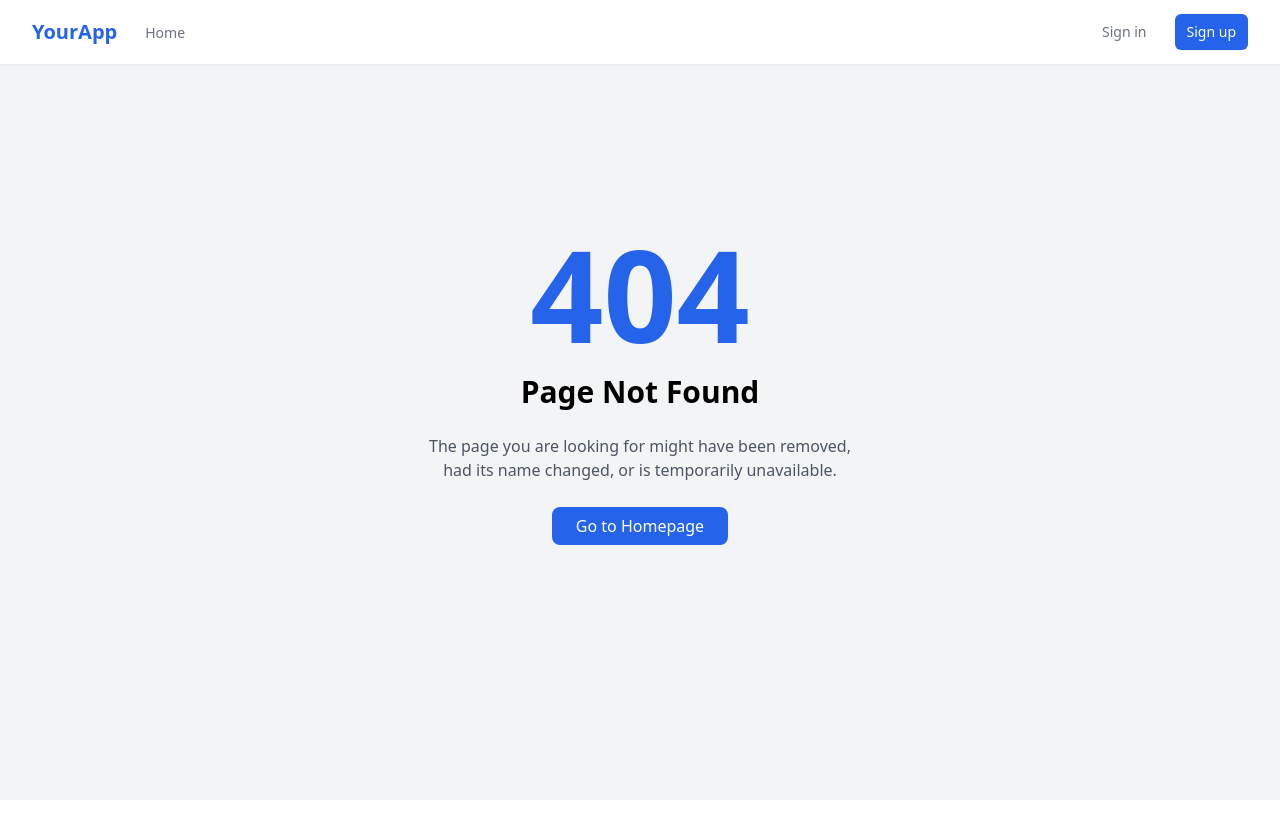
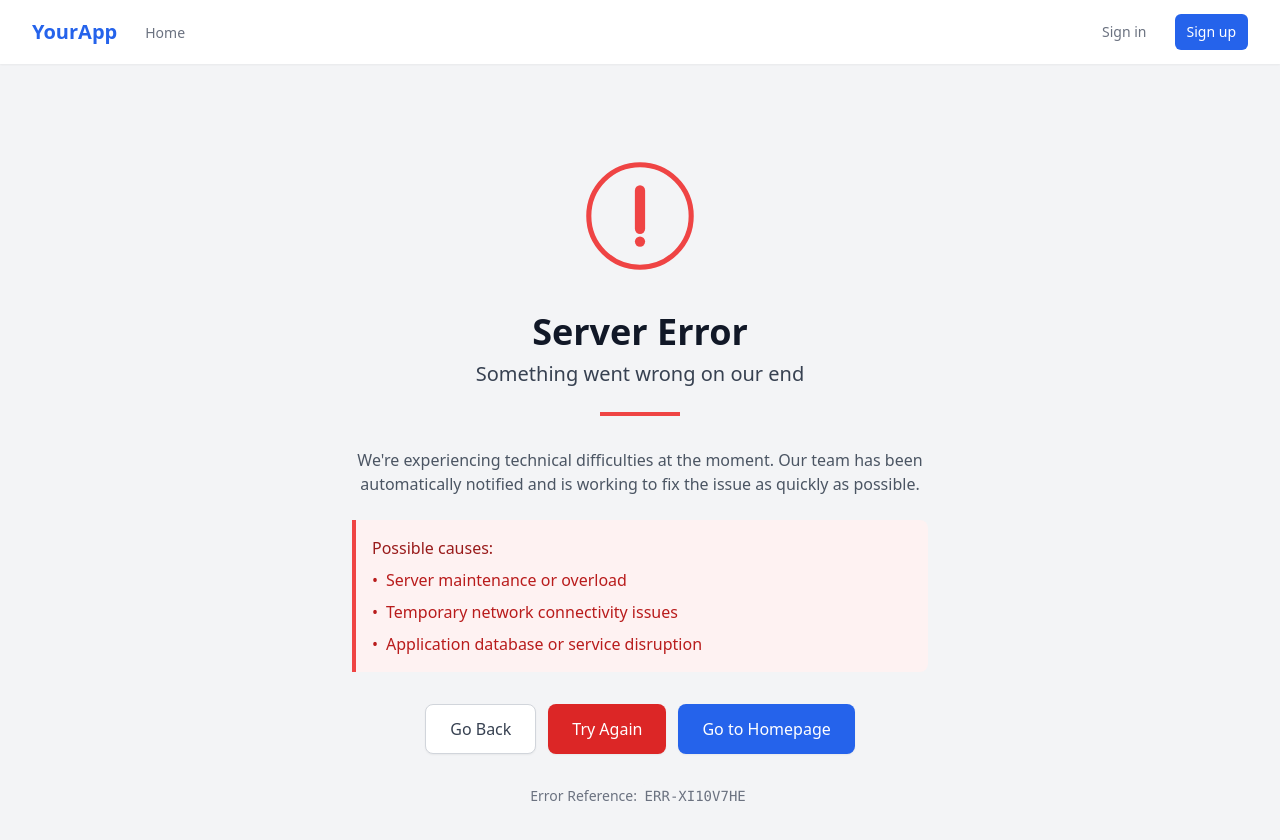
Before and after one commit to GP4-Team/front-user, a React (Create React App) app: page /server-error in a window 1280 px wide. Before the commit this address had no page. Shown: the top 840 px of the page. Before the commit the page ends 800 px from the top, so only its background shows below. Built offline with nearby package versions, Linux system fonts and the light colour scheme.

Commit message:
update error pages

```diff
--- a/src/App.js
+++ b/src/App.js
@@ -1,4 +1,4 @@
-// src/App.jsx
+// src/App.js
 import React from "react";
 import {
   BrowserRouter as Router,
@@ -19,6 +19,7 @@ import Dashboard from "./pages/dashboard/Dashboard";
 import ProfilePage from "./pages/user/ProfilePage";
 import Unauthorized from "./pages/common/Unauthorized";
 import NotFound from "./pages/common/NotFound";
+import ServerError from "./pages/common/ServerError";
 
 function App() {
   return (
@@ -42,6 +43,7 @@ function App() {
                   element={<ResetPasswordForm />}
                 />
                 <Route path="/unauthorized" element={<Unauthorized />} />
+                <Route path="/server-error" element={<ServerError />} />
 
                 {/* Protected routes - require authentication */}
                 <Route element={<ProtectedRoute />}>
--- /dev/null
+++ b/src/pages/common/LoadingScreen.jsx
@@ -0,0 +1,16 @@
+// src/components/common/LoadingScreen.jsx
+import React from 'react';
+
+const LoadingScreen = ({ message = 'Loading...' }) => {
+  return (
+    <div className="min-h-screen flex flex-col items-center justify-center bg-gray-100">
+      <div className="text-center">
+        <div className="animate-spin rounded-full h-16 w-16 border-t-4 border-blue-500 border-solid mb-6"></div>
+        <h2 className="text-xl font-medium text-gray-700">{message}</h2>
+        <p className="text-gray-500 mt-2">Please wait while we set things up for you</p>
+      </div>
+    </div>
+  );
+};
+
+export default LoadingScreen;
--- a/src/pages/common/ServerError.jsx
+++ b/src/pages/common/ServerError.jsx
@@ -0,0 +1,100 @@
+// src/pages/common/ServerError.jsx
+import React, { useState } from 'react';
+
+const ServerError = () => {
+  const [isRetrying, setIsRetrying] = useState(false);
+
+  const handleRetry = () => {
+    setIsRetrying(true);
+    setTimeout(() => {
+      window.location.reload();
+    }, 500);
+  };
+
+  const handleGoBack = () => {
+    window.history.back();
+  };
+
+  const handleGoHome = () => {
+    window.location.href = '/';
+  };
+
+  return (
+    <div className="min-h-[70vh] flex flex-col justify-center items-center px-4 py-12">
+      <div className="text-center max-w-xl">
+        <div className="mb-8">
+          <svg className="h-32 w-32 text-red-500 mx-auto" viewBox="0 0 100 100" fill="none" xmlns="http://www.w3.org/2000/svg">
+            <path d="M50 90C72.0914 90 90 72.0914 90 50C90 27.9086 72.0914 10 50 10C27.9086 10 10 27.9086 10 50C10 72.0914 27.9086 90 50 90Z" stroke="currentColor" strokeWidth="4"/>
+            <path d="M50 30V60" stroke="currentColor" strokeWidth="8" strokeLinecap="round"/>
+            <circle cx="50" cy="70" r="4" fill="currentColor"/>
+          </svg>
+        </div>
+
+        <h1 className="text-4xl font-bold text-gray-900 mb-2">Server Error</h1>
+        <h2 className="text-xl font-medium text-gray-700 mb-6">Something went wrong on our end</h2>
+
+        <div className="h-1 w-20 bg-red-500 mx-auto mb-8"></div>
+
+        <p className="text-gray-600 mb-6">
+          We're experiencing technical difficulties at the moment. Our team has been
+          automatically notified and is working to fix the issue as quickly as possible.
+        </p>
+
+        <div className="bg-red-50 border-l-4 border-red-500 rounded-r-lg p-4 mb-8 text-left">
+          <h3 className="font-medium text-red-800 mb-2">Possible causes:</h3>
+          <ul className="text-red-700 space-y-2">
+            <li className="flex items-start">
+              <span className="mr-2">•</span>
+              Server maintenance or overload
+            </li>
+            <li className="flex items-start">
+              <span className="mr-2">•</span>
+              Temporary network connectivity issues
+            </li>
+            <li className="flex items-start">
+              <span className="mr-2">•</span>
+              Application database or service disruption
+            </li>
+          </ul>
+        </div>
+
+        <div className="flex flex-col sm:flex-row justify-center gap-3 mt-6">
+          <button
+            onClick={handleGoBack}
+            className="bg-white border border-gray-300 text-gray-700 hover:bg-gray-50 font-medium py-3 px-6 rounded-lg transition-colors shadow-sm"
+          >
+            Go Back
+          </button>
+          <button
+            onClick={handleRetry}
+            disabled={isRetrying}
+            className="bg-red-600 hover:bg-red-700 text-white font-medium py-3 px-6 rounded-lg transition-colors shadow-sm flex items-center justify-center"
+          >
+            {isRetrying ? (
+              <>
+                <div className="animate-spin h-5 w-5 mr-2 border-t-2 border-b-2 border-white rounded-full"></div>
+                Retrying...
+              </>
+            ) : (
+              <>
+                Try Again
+              </>
+            )}
+          </button>
+          <button
+            onClick={handleGoHome}
+            className="bg-blue-600 hover:bg-blue-700 text-white font-medium py-3 px-6 rounded-lg transition-colors shadow-sm"
+          >
+            Go to Homepage
+          </button>
+        </div>
+
+        <p className="text-gray-500 text-sm mt-8">
+          Error Reference: <span className="font-mono bg-gray-100 p-1 rounded">ERR-{Math.random().toString(36).substring(2, 10).toUpperCase()}</span>
+        </p>
+      </div>
+    </div>
+  );
+};
+
+export default ServerError;
```
Also changed, not shown: src/pages/common/ErrorBoundary.jsx (added).
